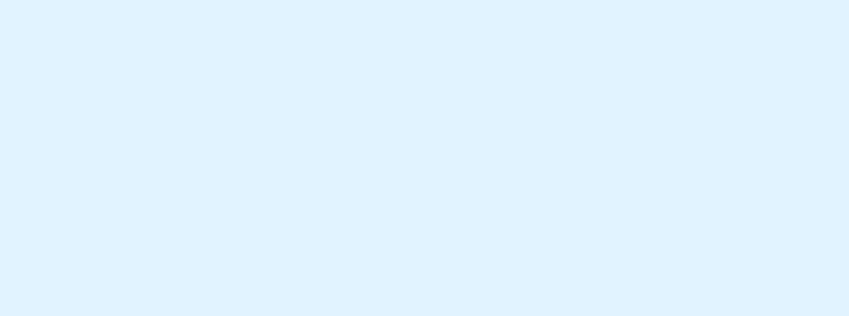
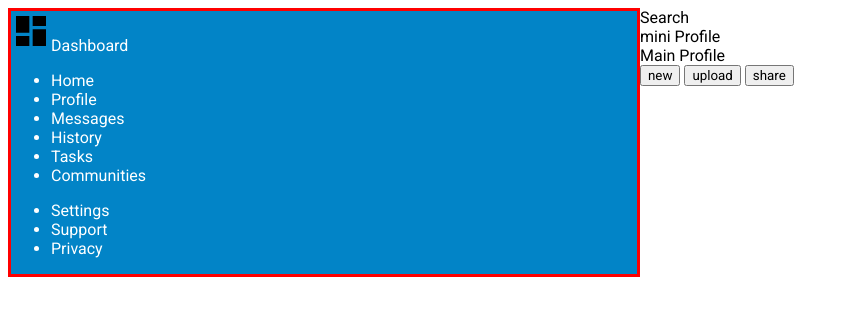
Before and after one commit to gqToru/Admin-Dashboard, a plain HTML site: page index.html in a window 1280 px wide. Shown: the whole page, without its empty margins (0-849 px from the left). Drawn offline with Linux system fonts and the light colour scheme.

Commit message:
dashboard $ main profile

```diff
--- a/index.html
+++ b/index.html
@@ -4,9 +4,44 @@
     <meta charset="UTF-8">
     <meta name="viewport" content="width=device-width, initial-scale=1.0">
     <link rel="stylesheet" href="style.css">
-    <title>Document</title>
+    <link rel="preconnect" href="https://fonts.googleapis.com">
+<link rel="preconnect" href="https://fonts.gstatic.com" crossorigin>
+<link href="https://fonts.googleapis.com/css2?family=Roboto:wght@400;500;700&display=swap" rel="stylesheet">
+    <title>TOP: Admin Dashboard</title>
 </head>
 <body>
+    <div id="container">
+        <div id="dashboard">
+            <div id="dashboard_logo"><svg id="dashboard_svg" xmlns="http://www.w3.org/2000/svg" viewBox="0 0 24 24"><title>view-dashboard</title><path d="M13,3V9H21V3M13,21H21V11H13M3,21H11V15H3M3,13H11V3H3V13Z" /></svg>Dashboard</div>
+            <div id="main_menu">
+                <ul>
+                    <li>Home</li>
+                    <li>Profile</li>
+                    <li>Messages</li>
+                    <li>History</li>
+                    <li>Tasks</li>
+                    <li>Communities</li>
+                </ul>
+            </div>
+            <div id="settings">
+                <ul>
+                    <li>Settings</li>
+                    <li>Support</li>
+                    <li>Privacy</li>
+                </ul>
+            </div>
+        </div>
 
+        <div id="header">
+            <div id="search_bar">Search</div>
+            <div id="mini_profile">mini Profile</div>
+            <div id="main_profile"> Main Profile</div>
+            <div id="main_buttons">
+                <button>new</button>
+                <button>upload</button>
+                <button>share</button>
+            </div>
+        </div>
+    </div>
 </body>
 </html>
--- a/style.css
+++ b/style.css
@@ -2,8 +2,43 @@
     --main-bg-color: #e0f2fe;
     --sidebar-bg-color: #0284c7;
     --accent-color: yellow;
+    font-family: 'Roboto', sans-serif;
 }
 
-body{
-    background-color: var(--main-bg-color);
+.roboto-regular {
+    font-family: "Roboto", sans-serif;
+    font-weight: 400;
+    font-style: normal;
+  }
+
+  .roboto-medium {
+    font-family: "Roboto", sans-serif;
+    font-weight: 500;
+    font-style: normal;
+  }
+
+  .roboto-bold {
+    font-family: "Roboto", sans-serif;
+    font-weight: 700;
+    font-style: normal;
+  }
+
+
+#container{
+    display: grid;
+    grid-template-columns: 1fr 1fr;
+    grid-template-rows: 1fr 1fr;
 }
+
+#dashboard{
+    grid-row-start: 1;
+    grid-row-end: span 2;
+    background-color: var(--sidebar-bg-color);
+    color: white;
+    border-style: solid;
+    border-color: red;
+}
+
+#dashboard_svg{
+    width: 40px;
+}
```
